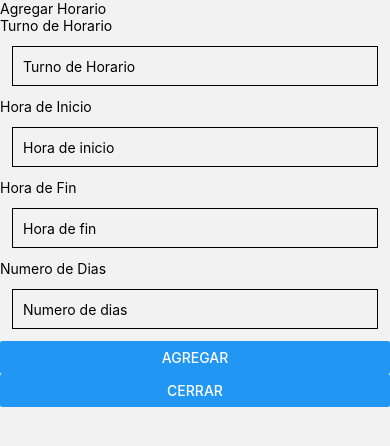
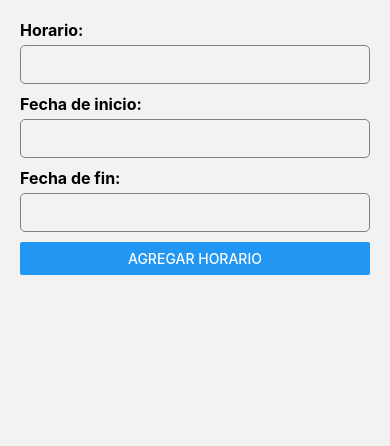
Before and after one commit to arturolumev/Integrador-5-Ciclo, a React Native app in the folder frontend/: screen /FormAgregarHorxTra in a window 390 px wide. Shown: the top 446 px of the page. Built offline with nearby package versions, Linux system fonts and the light colour scheme.

Commit message:
cambios horariosxtrabajdor crud

```diff
--- a/frontend/src/components/forms/FormularioHorxTra.js
+++ b/frontend/src/components/forms/FormularioHorxTra.js
@@ -1,92 +1,95 @@
-import React, { useEffect, useState } from 'react';
-import { View, Text, TextInput, StyleSheet, Button } from 'react-native';
+import React, { useState, useEffect } from 'react';
+import { View, Text, StyleSheet, TextInput, Button } from 'react-native';
+import { BASE_URL } from '../../config';
 
-function FormularioHorxTra({ horarioSeleccionado, actualizarHorario, cerrarModal, agregarHorario }) {
-  const [formulario, setFormulario] = useState({
-    hor_id: '',
-    hxe_fecinicio: '',
-    hxe_fecfin: '',
-    hor_horainicio: '',
-    hor_hora: '',
-    hor_nrodias: '',
-  });
+function FormularioHorxTra({ navigation, route }) {
+  const url = BASE_URL;
+  const [horario, setHorario] = useState('');
+  const [fechaInicio, setFechaInicio] = useState('');
+  const [fechaFin, setFechaFin] = useState('');
+  const [isEditing, setIsEditing] = useState(false);
+
+  const trabajadorId = route.params?.trabajadorId;
+  const hxeId = route.params?.hxe_id;
+
+  const handleSubmit = () => {
+    const data = {
+      id: hxeId,
+      hor_id: horario,
+      hxe_fecinicio: fechaInicio,
+      hxe_fecfin: fechaFin,
+    };
+
+    fetch(`${url}/horariosxentidad/${hxeId}`, {
+      method: 'PUT',
+      headers: {
+        'Content-Type': 'application/json',
+      },
+      body: JSON.stringify(data),
+    })
+      .then((response) => response.json())
+      .then((data) => {
+        console.log('Horario actualizado con éxito');
+        // Realizar las acciones necesarias después de la actualización
+      })
+      .catch((error) => {
+        console.log('Error al actualizar el horario:', error);
+      });
+  };
 
   useEffect(() => {
-    if (horarioSeleccionado) {
-      setFormulario({
-        turno: horarioSeleccionado.hor_id,
-        fechaInicio: horarioSeleccionado.hxe_fecinicio,
-        fechaFin: horarioSeleccionado.hxe_fecfin,
-        horaInicio: horarioSeleccionado.hor_horainicio,
-        horaFin: horarioSeleccionado.hor_hora,
-        nroDias: horarioSeleccionado.hor_nrodias,
-      });
+    if (hxeId) {
+      setIsEditing(true);
     }
-  }, [horarioSeleccionado]);
-
-  const crearHorario = () => {
-    agregarHorario(formulario);
-  };
-
-  const actualizarDatos = () => {
-    actualizarHorario(horarioSeleccionado.hxe_id, formulario);
-    cerrarModal();
-  };
-
-  const handleChange = (name, value) => {
-    setFormulario(prevState => ({
-      ...prevState,
-      [name]: value
-    }));
-  };
+  }, [hxeId]);
 
   return (
-    <View>
-      <Text>{horarioSeleccionado ? 'Actualizar Horario' : 'Agregar Horario'}</Text>
-      <Text>Turno de Horario</Text>
+    <View style={styles.container}>
+      <Text style={styles.label}>Horario:</Text>
       <TextInput
         style={styles.input}
-        placeholder="Turno de Horario"
-        value={formulario.turno}
-        onChangeText={texto => handleChange('turno', texto)}
+        value={horario}
+        onChangeText={(text) => setHorario(text)}
       />
-      <Text>Hora de Inicio</Text>
+
+      <Text style={styles.label}>Fecha de inicio:</Text>
       <TextInput
         style={styles.input}
-        placeholder="Hora de inicio"
-        value={formulario.horaInicio}
-        onChangeText={texto => handleChange('horaInicio', texto)}
+        value={fechaInicio}
+        onChangeText={(text) => setFechaInicio(text)}
       />
-      <Text>Hora de Fin</Text>
+
+      <Text style={styles.label}>Fecha de fin:</Text>
       <TextInput
         style={styles.input}
-        placeholder="Hora de fin"
-        value={formulario.horaFin}
-        onChangeText={texto => handleChange('horaFin', texto)}
+        value={fechaFin}
+        onChangeText={(text) => setFechaFin(text)}
       />
-      <Text>Numero de Dias</Text>
-      <TextInput
-        style={styles.input}
-        placeholder="Numero de dias"
-        value={formulario.nroDias}
-        onChangeText={texto => handleChange('nroDias', texto)}
+
+      <Button
+        title={isEditing ? 'Actualizar Horario' : 'Agregar Horario'}
+        onPress={handleSubmit}
       />
-      {horarioSeleccionado ? (
-        <Button title="Actualizar" onPress={actualizarDatos} />
-      ) : (
-        <Button title="Agregar" onPress={crearHorario} />
-      )}
-      <Button title="Cerrar" onPress={cerrarModal} />
     </View>
   );
 }
 
 const styles = StyleSheet.create({
+  container: {
+    flex: 1,
+    padding: 20,
+  },
+  label: {
+    fontSize: 16,
+    fontWeight: 'bold',
+    marginBottom: 5,
+  },
   input: {
-    height: 40,
-    margin: 12,
     borderWidth: 1,
+    borderColor: 'gray',
+    borderRadius: 5,
     padding: 10,
+    marginBottom: 10,
   },
 });
 
--- a/frontend/src/screens/HorarioxTrabajadorScreen.js
+++ b/frontend/src/screens/HorarioxTrabajadorScreen.js
@@ -1,17 +1,18 @@
 import React, { useEffect, useState } from 'react';
 import { BASE_URL } from '../config';
-import { Text, View, StyleSheet } from 'react-native';
+import { Text, View, StyleSheet, Button, TouchableOpacity } from 'react-native';
 import { format } from 'date-fns';
 
 function HorarioxTrabajadorScreen({ navigation, route }) {
     const url = BASE_URL;
     const [horariosxtrabajadores, setHorariosxTrabajadores] = useState([]);
-    const trabajadorId = route.params?.trabajadorId; // Obtener el ID del trabajador de los parámetros de la ruta
-    const [horarios, setHorarios] = useState([]);
+    const trabajadorId = route.params?.trabajadorId;
 
     useEffect(() => {
-        obtenerHorarios();
-        const obtenerHorarioxTrabajadores = () => {
+        obtenerHorariosxTrabajadores();
+    }, [trabajadorId]);
+
+    const obtenerHorariosxTrabajadores = () => {
         fetch(`${url}/horariosxentidad/${trabajadorId}`)
             .then((response) => response.json())
             .then((data) => {
@@ -20,32 +21,33 @@ function HorarioxTrabajadorScreen({ navigation, route }) {
             .catch((error) => console.log('Error al obtener los horarios:', error));
     };
 
-        obtenerHorarioxTrabajadores();
-    }, [trabajadorId]);
+    const handleEditar = (hxe_id) => {
+        navigation.navigate('FormAgregarHorxTra', { trabajadorId, hxe_id });
+    };
 
-    const obtenerHorarios = () => {
-        fetch(`${url}/horarios`)
+    const handleEliminar = (hxe_id) => {
+        fetch(`${url}/horariosxentidad/${hxe_id}`, {
+            method: 'DELETE',
+        })
             .then((response) => response.json())
             .then((data) => {
-            const horariosData = data.rows || []; // Extraer el array de áreas de data.rows
-            setHorarios(horariosData);
+                console.log('Horario por entidad eliminado exitosamente');
+                obtenerHorariosxTrabajadores();
             })
-          .catch((error) => console.log('Error al obtener las áreas:', error));
+            .catch((error) => {
+                console.log('Error al eliminar el horario por entidad:', error);
+            });
     };
-    console.log('horariosxtrabajadores', horariosxtrabajadores);
+
     return (
         <View style={{ flex: 1, justifyContent: 'center', alignItems: 'center' }}>
             <Text>HorarioxTrabajador{horariosxtrabajadores.length}</Text>
             <View style={{ flexDirection: 'row', marginTop: 20 }}>
-                {route.params.rol === 'ADM' && (
-                    <>
                 <Button
-                            onPress={() => navigation.navigate('FormAgregarHorxTra', {usuCodigo: route.params.usuCodigo, rol: route.params.rol, horarios: horarios })}
-                            title="Agregar Horario al trabajador "
+                    onPress={() => navigation.navigate('FormAgregarHorxTra', { trabajadorId })}
+                    title="Agregar Horario al trabajador"
                     color="#841584"
                 />
-                    </>
-                )}
             </View>
             <View style={{ flex: 1, marginLeft: 10 }}>
                 <View style={styles.header}>
@@ -56,6 +58,7 @@ function HorarioxTrabajadorScreen({ navigation, route }) {
                     <Text style={styles.columnHeader}>Fecha de Inicio</Text>
                     <Text style={styles.columnHeader}>Fecha de Fin</Text>
                     <Text style={styles.columnHeader}>Nro de días</Text>
+                    <Text style={styles.columnHeader}>Acciones</Text>
                 </View>
                 {horariosxtrabajadores.map((horarioxtrabajador, index) => {
                     const horaInicio = new Date();
@@ -80,13 +83,23 @@ function HorarioxTrabajadorScreen({ navigation, route }) {
                                 {format(new Date(horarioxtrabajador.hxe_fecfin), 'dd/MM/yyyy')}
                             </Text>
                             <Text style={styles.cell}>{horarioxtrabajador.hor_nrodias}</Text>
+                            <View style={styles.actions}>
+                                <TouchableOpacity
+                                    style={styles.actionButton}
+                                    onPress={() => handleEditar(horarioxtrabajador.hxe_id)}
+                                >
+                                    <Text style={styles.actionButtonText}>Actualizar</Text>
+                                </TouchableOpacity>
+                                <TouchableOpacity
+                                    style={styles.actionButton}
+                                    onPress={() => handleEliminar(horarioxtrabajador.hxe_id)}
+                                >
+                                    <Text style={styles.actionButtonText}>Borrar</Text>
+                                </TouchableOpacity>
+                            </View>
                         </View>
                     );
                 })}
-
-
-
-
             </View>
         </View>
     );
@@ -112,10 +125,24 @@ const styles = StyleSheet.create({
         marginBottom: 10,
         borderRadius: 5,
         elevation: 3,
+        alignItems: 'center',
     },
     cell: {
         flex: 1,
     },
+    actions: {
+        flexDirection: 'row',
+    },
+    actionButton: {
+        marginLeft: 10,
+        backgroundColor: 'lightblue',
+        padding: 5,
+        borderRadius: 5,
+    },
+    actionButtonText: {
+        color: 'white',
+        fontWeight: 'bold',
+    },
 });
 
 export default HorarioxTrabajadorScreen;
--- a/frontend/src/screens/TrabajadorScreen.js
+++ b/frontend/src/screens/TrabajadorScreen.js
@@ -168,7 +168,7 @@ function TrabajadorScreen({ navigation, route }) {
                 <TouchableOpacity onPress={() => eliminarTrabajador(trabajador.ent_id)}>
                   <Text>Eliminar</Text>
                 </TouchableOpacity>
-                <TouchableOpacity onPress={() => navigation.navigate('AgregarHorarioxTrabajador', { trabajadorId: trabajador.ent_id })}>
+                <TouchableOpacity onPress={() => navigation.navigate('AgregarHorarioxTrabajador', { trabajadorId: trabajador.ent_id, rol: route.params.rol })}>
                   <Text>Ver Horario</Text>
                 </TouchableOpacity>
               </View>
```
Also changed, not shown: 1 other file (tests, documents, lock files or other folders). Lines whose indentation alone changed are shown as unchanged.
